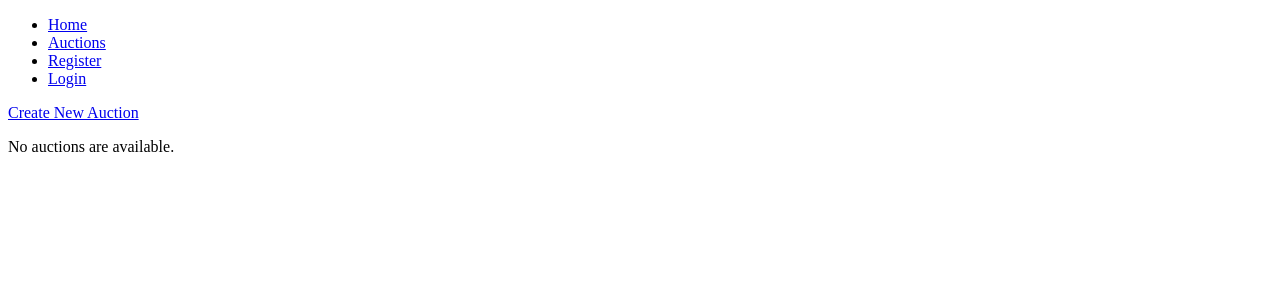
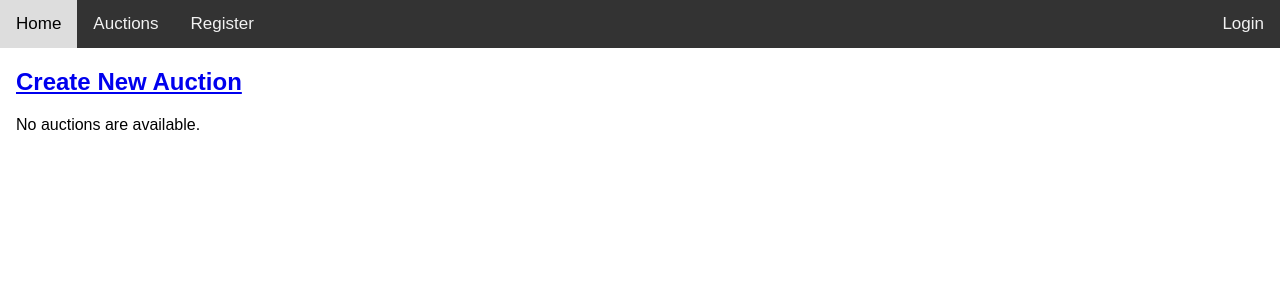
Before and after one commit to LeenusGit/YAAS, a Django app: page /auctions/ in a window 1280 px wide. Shown: the top 300 px of the page. Run offline with Django 3.2, Linux system fonts and the light colour scheme; data that the repository does not hold is empty.

Commit message:
Visual improvements to base.html

```diff
--- a/auctions/templates/auctions/index.html
+++ b/auctions/templates/auctions/index.html
@@ -3,7 +3,7 @@
 {% block title %}Auction List{% endblock %}
 
 {% block content %}
-    <a href="{% url 'auctions:create' %}">Create New Auction</a>
+    <h2><a href="{% url 'auctions:create' %}">Create New Auction</a></h2>
     {% if auctionList %}
         <ul>
             {% for auction in auctionList %}
--- a/auctions/views.py
+++ b/auctions/views.py
@@ -2,6 +2,7 @@ import datetime
 
 from django.http import HttpResponseRedirect
 from django.shortcuts import render
+from django.contrib.auth.models import User
 from django.utils import timezone
 
 from django.views import generic
@@ -25,11 +26,10 @@ def getNewAuction(request):
 
     if request.method == 'POST':
         form = AuctionForm(request.POST)
+        user = request.user
+        print(user)
 
         if form.is_valid():
-
-            print(request.POST)
-            print(form.cleaned_data)
 
             closeDate = (form.cleaned_data.get('closeDate'))
             closeTime = (form.cleaned_data.get('closeTime'))
@@ -39,6 +39,7 @@ def getNewAuction(request):
 
             if deadline < now + datetime.timedelta(hours=72):
                 print('Duration less than 72 hours.')
+                # Duration was too short
                 return render(request, 'auctions/create.html', {'form': form})
 
             return HttpResponseRedirect('success')
--- a/core/urls.py
+++ b/core/urls.py
@@ -8,5 +8,5 @@ urlpatterns = [
     path('', views.home, name='home'),
     path('register/', views.signup, name='register'),
     path('login/', views.loginView, name='login'),
-    path('logout/', views.logout, {'next_page': '/'}, name='logout'),
+    path('logout/', views.logoutView, name='logout'),
 ]
--- a/core/views.py
+++ b/core/views.py
@@ -51,3 +51,8 @@ def loginView(request):
     else:
         form = AuthenticationForm()
         return render(request, 'core/login.html', {'form': form})
+
+
+def logoutView(request):
+    logout(request)
+    return render(request, 'core/logout.html', {})
--- a/templates/base.html
+++ b/templates/base.html
@@ -4,20 +4,66 @@
     <title>
         {% block title %}YAAS{% endblock %}
     </title>
+<style>
+    body {
+        margin: 0;
+        font-family: Arial, Helvetica, sans-serif;
+    }
+    .nav {
+        overflow: hidden;
+        background-color: #333;
+    }
+    .nav ul{
+        list-style-type: none;
+        margin: 0;
+        padding: 0;
+    }
+    .nav li{
+        float: left;
+    }
+    .nav li.user{
+        float: right;
+        background-color: #4CAF50;
+        color: white;
+
+    }
+    .nav a{
+        display: block;
+        color: #f2f2f2;
+        text-align: center;
+        padding: 14px 16px;
+        text-decoration: none;
+        font-size: 17px;
+    }
+    .nav a:hover {
+        background-color: #ddd;
+        color: black;
+    }
+    {#.nav a.active {#}
+    {#    background-color: #4CAF50;#}
+    {#    color: white;#}
+    {##}
+</style>
 </head>
 <body>
-<div id="sidebar">
-    {% block sidebar %}
+
+<div id="nav" class="nav">
+    {% block nav %}
         <ul>
-        <li><a href="/">Home</a></li>
-        <li><a href="{% url 'auctions:index' %}">Auctions</a></li>
-        <li><a href="{% url 'core:register' %}">Register</a></li>
-        <li><a href="{% url 'core:login' %}">Login</a></li>
+            <li><a href="/">Home</a></li>
+            <li><a href="{% url 'auctions:index' %}">Auctions</a></li>
+            <li><a href="{% url 'core:register' %}">Register</a></li>
+            {% if user.is_authenticated %}
+                <li style="float: right"><a href="{% url 'core:logout' %}">Logout</a></li>
+                <li class="user"><a href="core/{{ user.id }}">{{ user }}</a></li>
+            {% else %}
+                <li style="float: right"><a href="{% url 'core:login' %}">Login</a></li>
+            {% endif %}
+        </ul>
     {% endblock %}
-    </ul>
 </div>
 
-<div id="content">
+<div id="content", style="padding-left: 16px">
     {% block content %}
     {% endblock %}
 </div>
```
